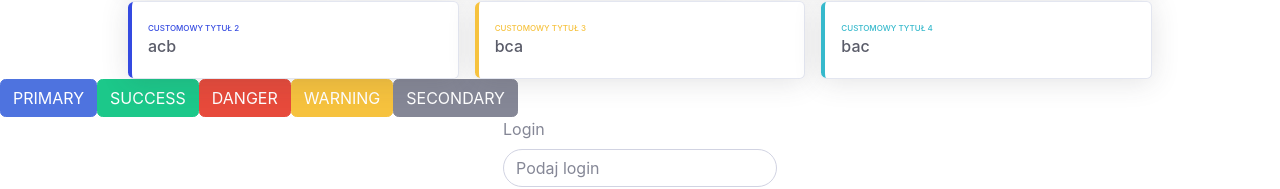
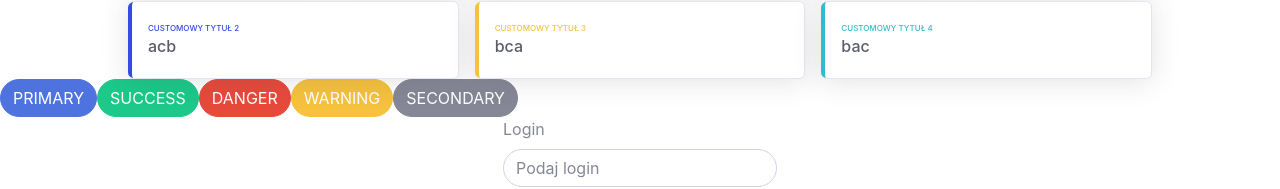
Before and after one commit to grupadotnet/Aqua-Sharp-Frontend, a React (Vite) app: page / in a window 1280 px wide. Shown: the part 703-892 px from the top of the page. Built offline with nearby package versions, Linux system fonts and the light colour scheme.

Commit message:
Rounded borders added

```diff
--- a/src/components/button/Button.tsx
+++ b/src/components/button/Button.tsx
@@ -6,7 +6,9 @@ type Props = React.ComponentProps<typeof Button> & {
 };
 
 const Btn = ({ children, ...passThroughProps }: Props) => (
-  <Button {...passThroughProps}>{children.toUpperCase()}</Button>
+  <Button {...passThroughProps} className="rounded-pill">
+    {children.toUpperCase()}
+  </Button>
 );
 
 export default Btn;
```
